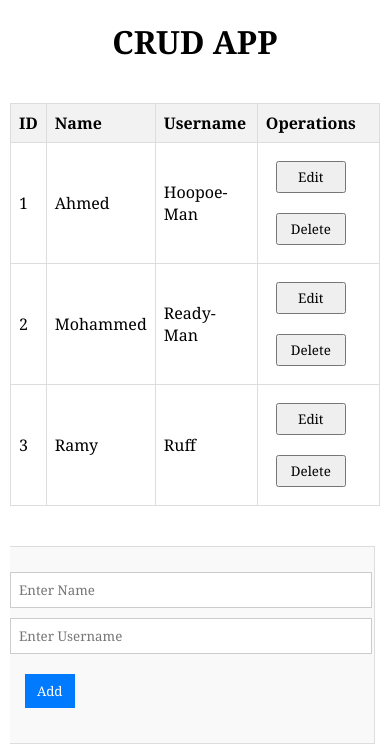
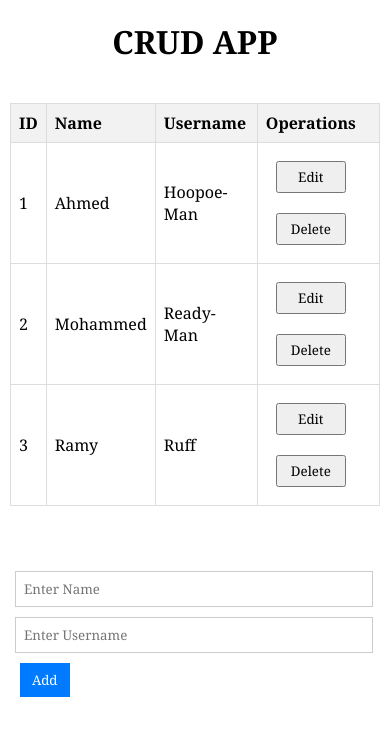
Before and after one commit to ahmedllshafiey/CRUD-App-React, a React (Vite) app: page / in a window 390 px wide. Shown: the top 746 px of the page. Built offline with nearby package versions, Linux system fonts and the light colour scheme.

Commit message:
CSS Edits

```diff
--- a/src/index.css
+++ b/src/index.css
@@ -78,9 +78,7 @@ p {
 .form-container {
     max-width: 400px;
     padding: 20px;
-    border: 1px solid #ddd;
     margin-top: 20px;
-    background-color: #f9f9f9;
     display: -webkit-box;
     display: -ms-flexbox;
     display: flex;
@@ -94,7 +92,7 @@ p {
     margin-left: 10px;
     margin-right: 15px;
     /* Adjusted margin */
-    padding-left: 10px;
+    padding-left: 5px;
     /* Added padding */
     border-left: 1px solid #ddd;
     /* Vertical line */
@@ -117,7 +115,7 @@ p {
     border: none;
     padding: 8px 12px;
     cursor: pointer;
-    margin: 15px;
+    margin: 5px;
 }
 
 .btn-add:hover {
@@ -151,7 +149,7 @@ p {
         max-width: 100%;
         border-left: none;
         /* Remove vertical line */
-        padding-left: 0;
+        padding-left: 5px;
         /* Remove padding */
     }
 
```
